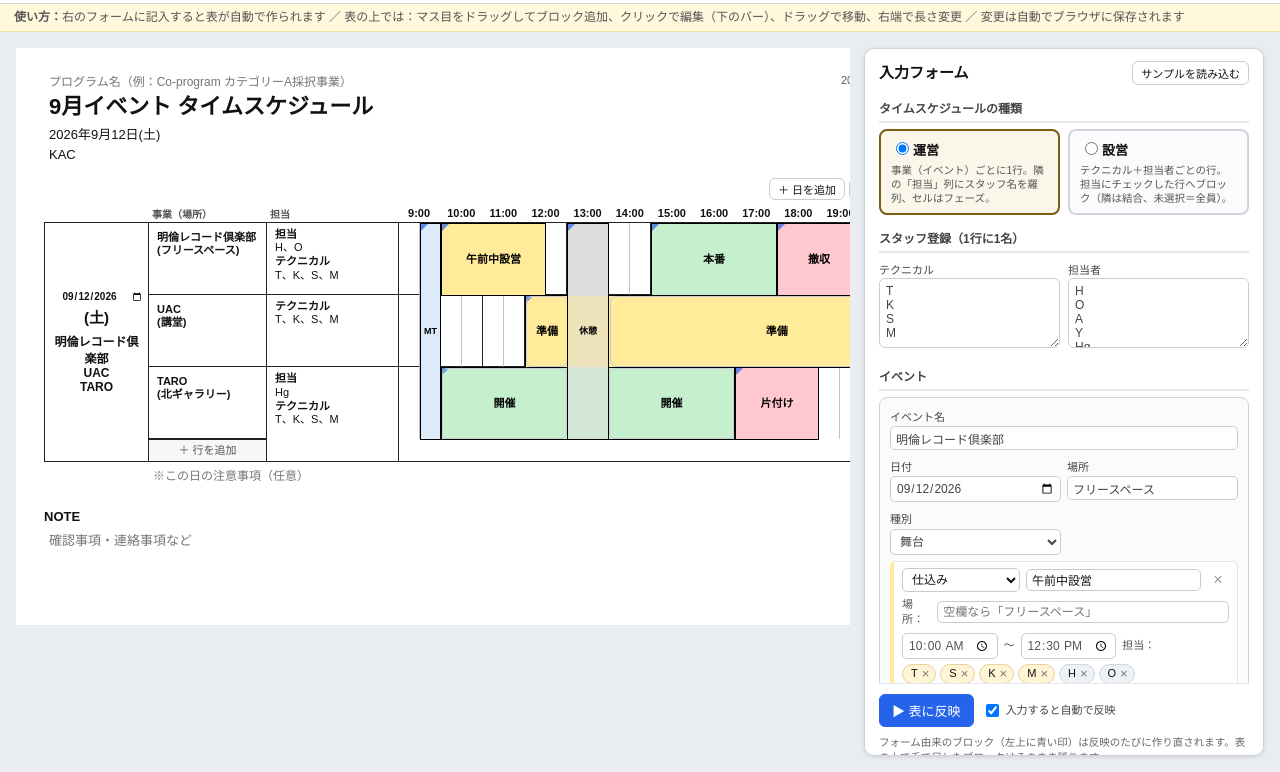
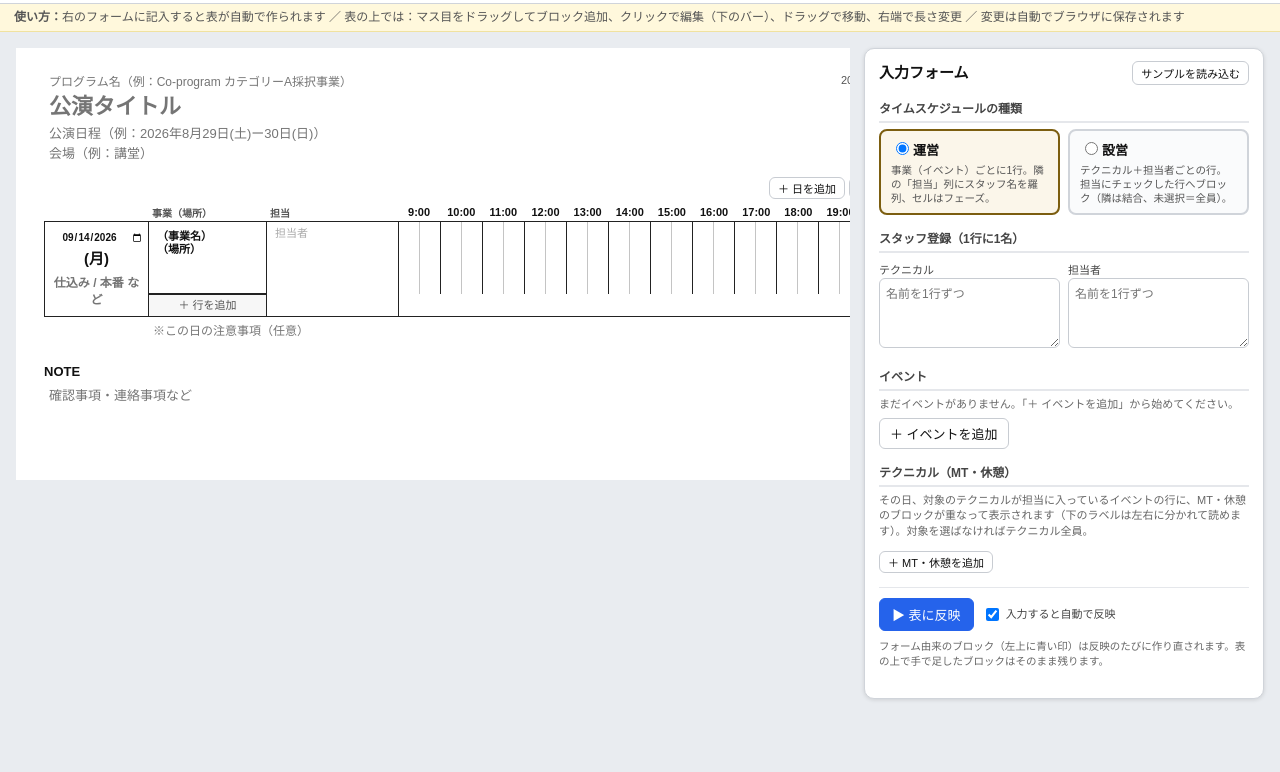
Before and after one commit to murakamimikiart-design/kac-timeschedule, a plain HTML site: page index.html in a window 1280 px wide. Shown: the part 44-816 px from the top of the page. Drawn offline with nearby package versions, Linux system fonts and the light colour scheme.

Commit message:
初回アクセス時は新規（空）の状態から開始、新規作成時のフォーム初期化を修正
Co-Authored-By: Claude Opus 5 <noreply@anthropic.com>

```diff
--- a/index.html
+++ b/index.html
@@ -5,7 +5,7 @@
 <meta name="viewport" content="width=device-width, initial-scale=1">
 <meta http-equiv="Cache-Control" content="no-cache">
 <title>KAC タイムスケジュール</title>
-<link rel="stylesheet" href="css/style.css?v=20260914k">
+<link rel="stylesheet" href="css/style.css?v=20260914m">
 </head>
 <body data-mode="edit">
 
@@ -133,7 +133,7 @@
 
 <script src="https://cdnjs.cloudflare.com/ajax/libs/lz-string/1.5.0/lz-string.min.js"></script>
 <script src="https://cdnjs.cloudflare.com/ajax/libs/exceljs/4.4.0/exceljs.min.js"></script>
-<script src="js/sample.js?v=20260914k"></script>
-<script src="js/app.js?v=20260914k"></script>
+<script src="js/sample.js?v=20260914m"></script>
+<script src="js/app.js?v=20260914m"></script>
 </body>
 </html>
--- a/js/app.js
+++ b/js/app.js
@@ -82,7 +82,7 @@ function newState(kind = base) {
     lanes: t.lanes.map(n => ({ id: uid(), name: n, staff: '' })),
     days: [{ id: uid(), date: todayISO(), label: '', notes: '', blocks: [], lanes: t.lanes.map(n => ({ id: uid(), name: n, staff: '' })) }],
     notes: '',
-    form: JSON.parse(JSON.stringify(t.form))
+    form: normalizeForm(t.form)
   };
 }
 
@@ -173,7 +173,7 @@ function switchBase(kind, opts = {}) {
   base = kind;
   try { localStorage.setItem(BASE_KEY, kind); } catch (e) { /* ignore */ }
   if (opts.state) state = opts.state;
-  else state = load(kind) || sampleState(kind);
+  else state = load(kind) || newState(kind); // 初回は新規の状態から（サンプルは「サンプル」ボタンで）
   if (carryForm) state.form = carryForm;
   // フォーム由来のブロックは読み込み時に作り直す（生成ルールが更新されても古い表示が残らないように）
   if (state.form && (state.form.events.length || state.form.techActions.length)) {
```
Also changed, not shown: 1 other file.
